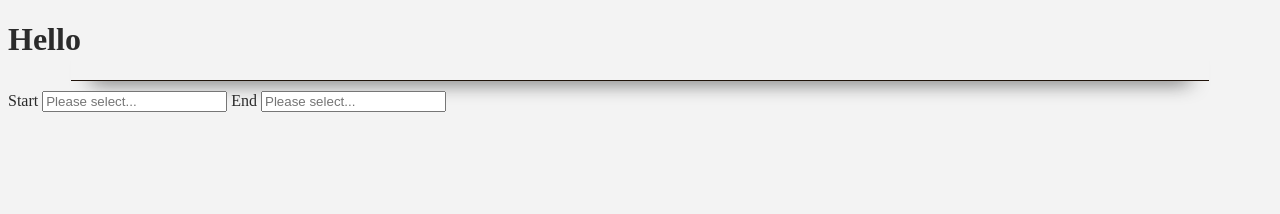
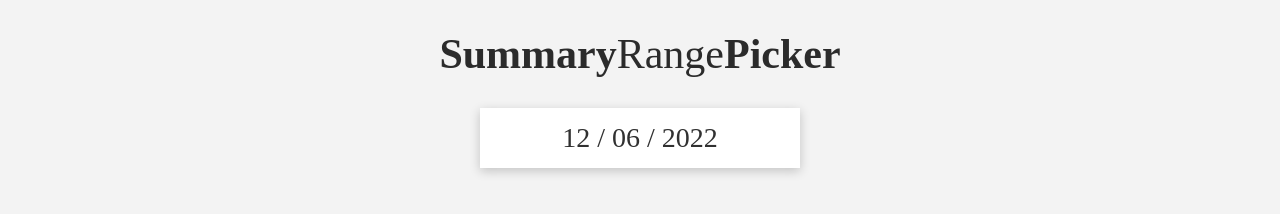
Before and after one commit to Youngshot1359/Refocus-AI, a plain HTML site: page Project Rose/index.html in a window 1280 px wide. Drawn offline with Linux system fonts and the light colour scheme.

Commit message:
Moved documents

```diff
--- a/Project Rose/css/styles.css
+++ /dev/null
@@ -1,30 +0,0 @@
-@font-face {
-font-family: 'IBM Plex Sans';
-font-style: normal;
-font-weight: 400;
-src: url('../fonts/ibm-plex-sans-v14-latin-regular.eot'); /* IE9 Compat Modes */
-src: local(''),
-     url('../fonts/ibm-plex-sans-v14-latin-regular.eot?#iefix') format('embedded-opentype'), /* IE6-IE8 */
-     url('../fonts/ibm-plex-sans-v14-latin-regular.woff2') format('woff2'), /* Super Modern Browsers */
-     url('../fonts/ibm-plex-sans-v14-latin-regular.woff') format('woff'), /* Modern Browsers */
-     url('../fonts/ibm-plex-sans-v14-latin-regular.ttf') format('truetype'), /* Safari, Android, iOS */
-     url('../fonts/ibm-plex-sans-v14-latin-regular.svg#IBMPlexSans') format('svg'); /* Legacy iOS */
-}
-body
-{
-  background-color: #f3f3f3;
-color: #2b2b2b
-
-
-}
-
-hr {
-  border:none;
-  height: 20px;
- 	width: 90%;
-	height: 50px;
-	margin-top: 0;
-	border-bottom: 1px solid #1f1209;
-	box-shadow: 0 20px 20px -20px #333;
-  margin: -50px auto 10px;
-}
--- a/Project Rose/index.html
+++ b/Project Rose/index.html
@@ -1,25 +1,30 @@
 <!DOCTYPE html>
-<html lang="en" dir="ltr">
-  <head>
-    <meta charset="utf-8">
-    <title>Project Rose</title>
-    <link rel="stylesheet" href="css/styles.css">
+<html lang="en">
+<head>
+	<meta charset="UTF-8">
+	<meta name="viewport" content="width=device-width, initial-scale=1.0">
+	<meta http-equiv="X-UA-Compatible" content="ie=edge">
+	<title>Date Picker</title>
 
-  </head>
-  <body>
-    <h1>Hello</h1>
-    <hr>
+	<link rel="stylesheet" href="main.css" />
+</head>
+<body>
+	<h1>Summary<span>Range</span>Picker</h1>
 
-    <div id="range"></div>
-<label>
-    Start
-    <input id="start" mbsc-input placeholder="Please select..." />
-</label>
-<label>
-    End
-    <input id="end" mbsc-input placeholder="Please select..." />
-</label>
+	<div class="date-picker">
+		<div class="selected-date"></div>
 
+		<div class="dates">
+			<div class="month">
+				<div class="arrows prev-mth">&lt;</div>
+				<div class="mth"></div>
+				<div class="arrows next-mth">&gt;</div>
+			</div>
 
-  </body>
+			<div class="days"></div>
+		</div>
+	</div>
+
+	<script src="main.js"></script>
+</body>
 </html>
```
Also changed, not shown: Project Rose/js/datepick.js (deleted, +0 -30 lines), index.html (deleted, +0 -30 lines), Project Rose/main.css (renamed from main.css), Project Rose/main.js (renamed from main.js).
